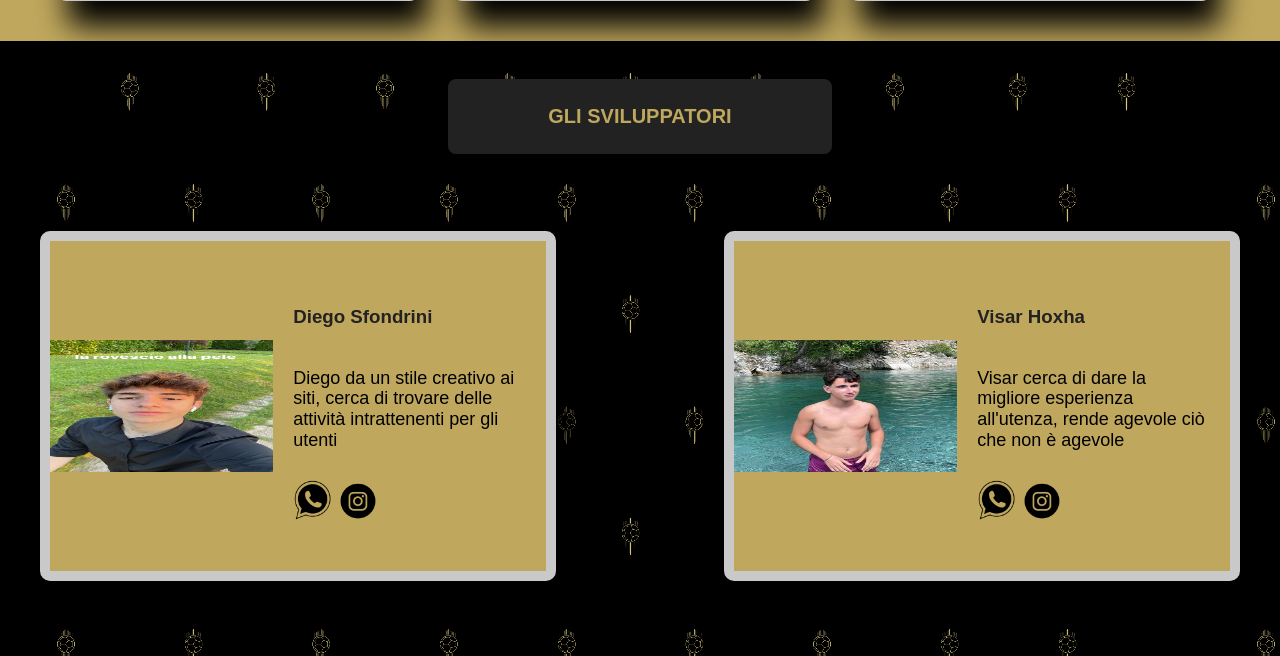
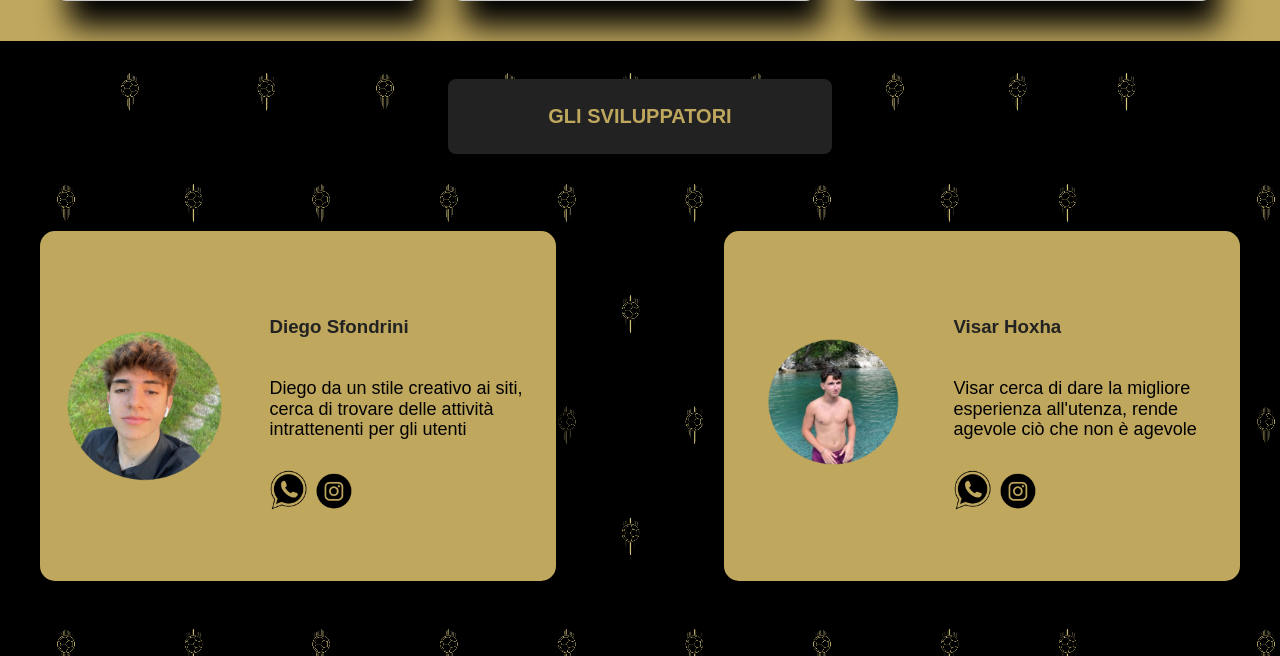
Before and after one commit to viss13/Progetto-Hoxha-Sfondrini, a PHP site: page / in a window 1280 px wide. Shown: the part 1687-2343 px from the top of the page. Run offline with PHP 8.4, Linux system fonts and the light colour scheme; some web fonts are replaced.

Commit message:
immagini fatte bene e footer sistemato

```diff
--- a/index.html
+++ b/index.html
@@ -88,7 +88,7 @@
             </div>
         </section>
 
-        <footer>
+        <footer class="home-footer">
             <div class="sviluppatori">
                 <div class="sviluppatori__ogg">
                     <p>GLI SVILUPPATORI</p>
@@ -97,7 +97,7 @@
             <section class="schede_sv">
                 <div class="scheda">
                     <div class="flex_center">
-                        <img class="scheda__image"src="immagini/diego_progetto.JPG" alt="">
+                        <img class="scheda__image"src="immagini/diego_progetto_prova.png" alt="">
                     </div>
                     <div class="scheda__copy">
                         <h3>Diego Sfondrini</h3>
@@ -114,7 +114,7 @@
                 </div>
                 <div class="scheda">
                     <div class="flex_center">
-                        <img class="scheda__image"src="immagini/vis_progetto.jpg" alt="">
+                        <img class="scheda__image"src="immagini/vis_progetto_prova.png" alt="">
                     </div>
                     <div class="scheda__copy">
                         <h3>Visar Hoxha</h3>
--- a/style.css
+++ b/style.css
@@ -114,17 +114,16 @@ h3 {margin-bottom: 0;}
 .scheda{
     width: 43%;
     background: #bfa75d;
-    border: 10px solid #c9c9c9;
-    border-radius: 10px;
+    border-radius: 15px;
     box-shadow: 10px 25px 30px black;
     height: 100%;
     display: flex;
 }
-.flex_center{display: flex; align-items: center; width: 45%;}
-.scheda__image{width:100%; height: 40%;}
+.flex_center{display: flex; align-items: center; width: 45%; justify-content: center;}
+.scheda__image{width: 98%; height: 100%;}
 
 .scheda__copy{
-    width: 55%;
+    width: 65%;
     padding:5px 20px;
     color: black;
     height: 100%;
@@ -141,7 +140,9 @@ h3 {margin-bottom: 0;}
 }
 
 /* footer */
-footer{background-image: url(immagini/sfondo-quiz.png); /*text-align: center; margin-top: 20px; color: #bfa75d; padding: 30px;*/}
+
+.home-footer{background-image: url(immagini/sfondo-quiz.png); text-align: unset; margin-top: unset; color: unset; padding: unset;}
+footer{background: black; text-align: center; margin-top: 20px; color: #bfa75d; padding: 30px;}
 
 .wa_ig_link{display: inline-block; width: 40px; height: 40px;}
 /* banner */
```
Also changed, not shown: immagini/diego_progetto.JPG (deleted), immagini/diego_progetto_prova.png (added), immagini/vis_progetto.jpg (deleted), immagini/vis_progetto_prova.png (added).
